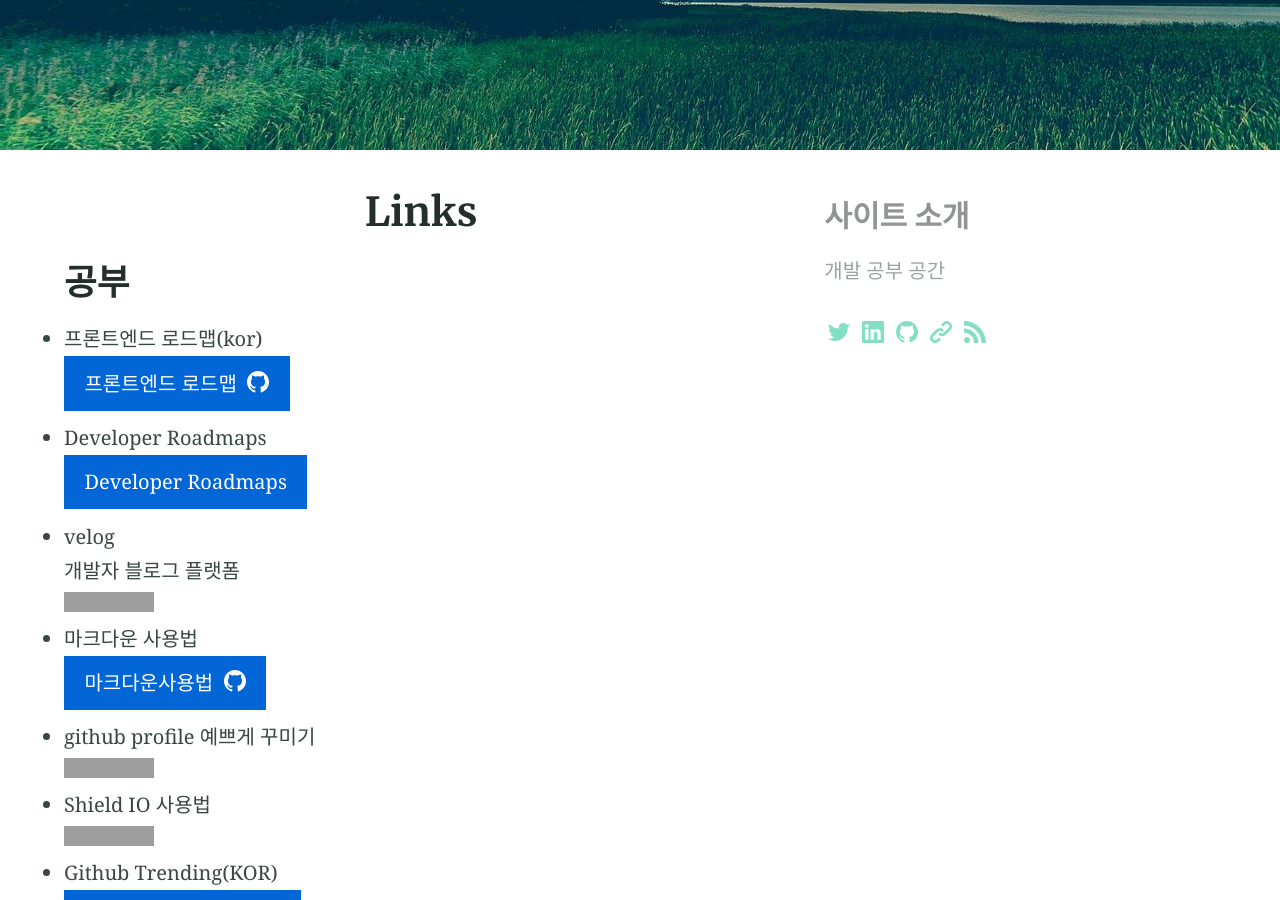
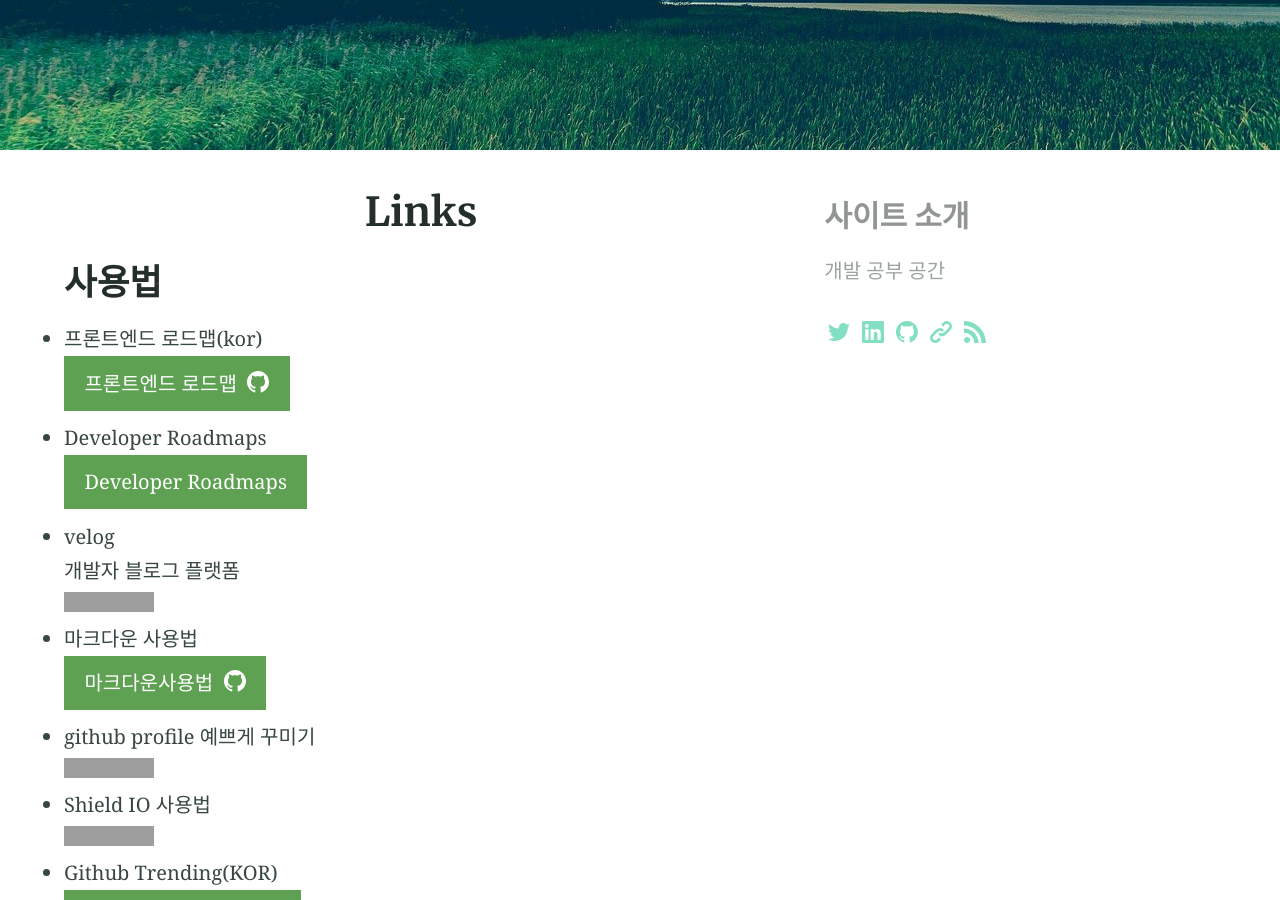
Before and after one commit to EngineerYun/EngineerYun.github.io, a Jekyll site: the page built from Links.md, in a window 1280 px wide and 900 px high, scrolled down 274 px. Built offline with Jekyll 4.4.1, drawn with Linux system fonts in a browser that asks for light colours; some of the changed text lies outside the part shown; grey boxes are pictures that could not be loaded.

Commit message:
링크 업데이트

```diff
--- a/Links.md
+++ b/Links.md
@@ -7,20 +7,20 @@
 aside: true
 ---
 
-## 공부
+## 사용법
 
 * 프론트엔드 로드맵(kor)
-{% include button.html text="프론트엔드 로드맵" icon="github" link="https://github.com/devJang/developer-roadmap" color="#0366d6" %}
+{% include button.html text="프론트엔드 로드맵" icon="github" link="https://github.com/devJang/developer-roadmap" color="#5EA152" %}
 
 * Developer Roadmaps
-{% include button.html text="Developer Roadmaps" link="https://roadmap.sh/" color="#0366d6" %}
+{% include button.html text="Developer Roadmaps" link="https://roadmap.sh/" color="#5EA152" %}
 
 * velog
 개발자 블로그 플랫폼
  [![velog](https://img.shields.io/badge/-velog-black?style=for-the-badge&logo=Markdown)](https://velog.io/){:style="background: none"}
 
 * 마크다운 사용법
-{% include button.html text="마크다운사용법"  icon="github" link="https://gist.github.com/ihoneymon/652be052a0727ad59601" color="#0366d6" %}
+{% include button.html text="마크다운사용법"  icon="github" link="https://gist.github.com/ihoneymon/652be052a0727ad59601" color="#5EA152" %}
 
 * github profile 예쁘게 꾸미기
  [![Github profile 예쁘게 꾸미기 ](https://img.shields.io/badge/-Github%20%EC%9D%B4%EC%81%98%EA%B2%8C%EA%BE%B8%EB%AF%B8%EA%B8%B0-black?style=for-the-badge&logo=Markdown)](https://velog.io/@woo0_hooo/Github-github-profile-%EA%B0%84%EC%A7%80%EB%82%98%EA%B2%8C-%EA%BE%B8%EB%AF%B8%EA%B8%B0){:style="background: none"}
@@ -29,14 +29,20 @@
 [![Shield IO 사용법 ](https://img.shields.io/badge/-Shield%20IO%20%EC%82%AC%EC%9A%A9%EB%B2%95-black?style=for-the-badge&logo=Markdown)](https://velog.io/@loakick/Shield-IO-%EC%82%AC%EC%9A%A9%EB%B2%95-iojyndy4pi){:style="background: none"}
 
 * Github Trending(KOR)
-{% include button.html text="Github Trending " icon="github" link="https://github.com/trending" color="#0366d6" %}
+{% include button.html text="Github Trending " icon="github" link="https://github.com/trending" color="#5EA152" %}
 
 * Github profile꾸미기
-{% include button.html text="Github Trending " icon="github" link="https://github.com/anuraghazra/github-readme-stats" color="#0366d6" %}
+{% include button.html text="Github profile꾸미기" link="https://github.com/anuraghazra/github-readme-stats" color="#5EA152" %}
+
+* swit 사용법
+{% include button.html text="Github Trending " icon="github" link="https://medium.com/switmyfair/swit/home" color="#5EA152" %}
 
 ## 사이트
- 1. [shields.io](https://shields.io/)
+1. [shields.io](https://shields.io/)
  뱃지 사이트
 
- 2. [Simple icons](https://simpleicons.org/)
+2. [Simple icons](https://simpleicons.org/)
  svg 아이콘 사이트
+
+3. [SWIT](https://swit.io/)
+  협업 도구툴
```
